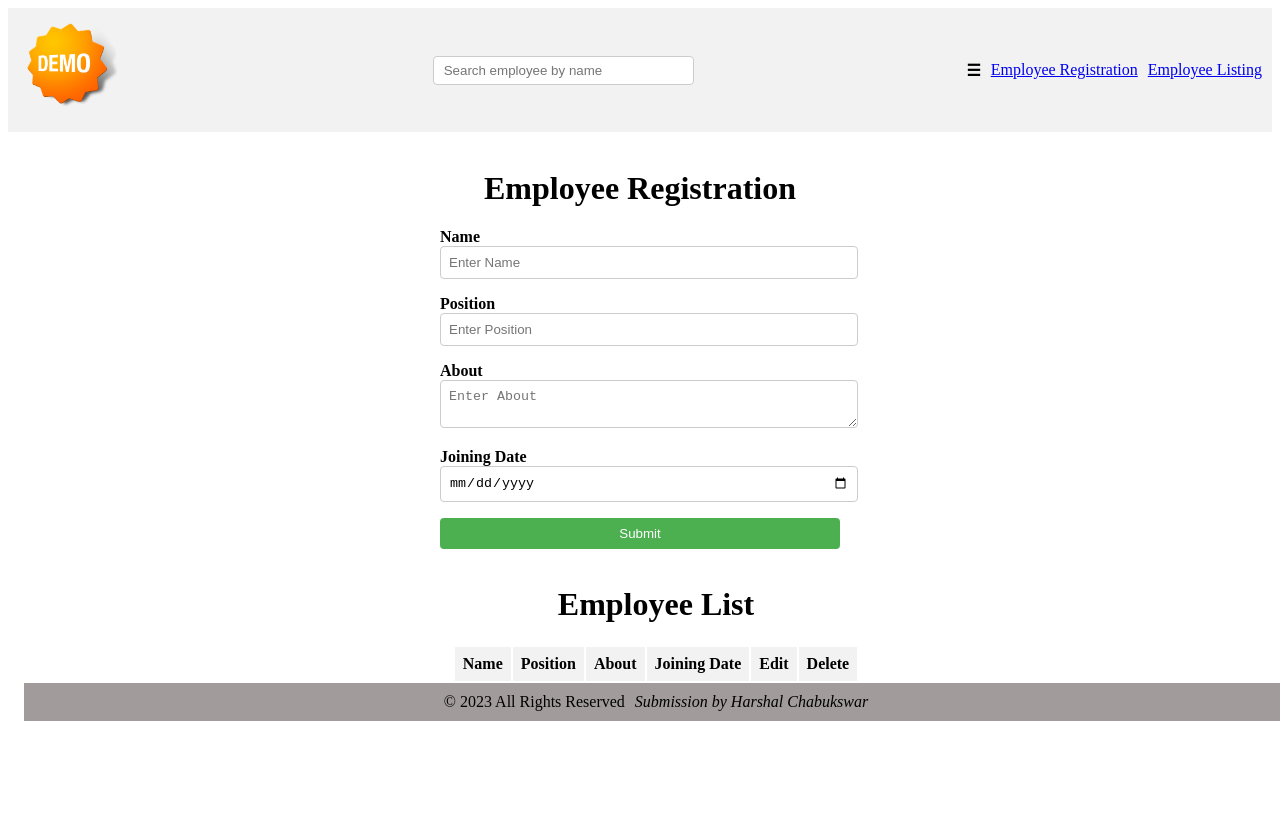
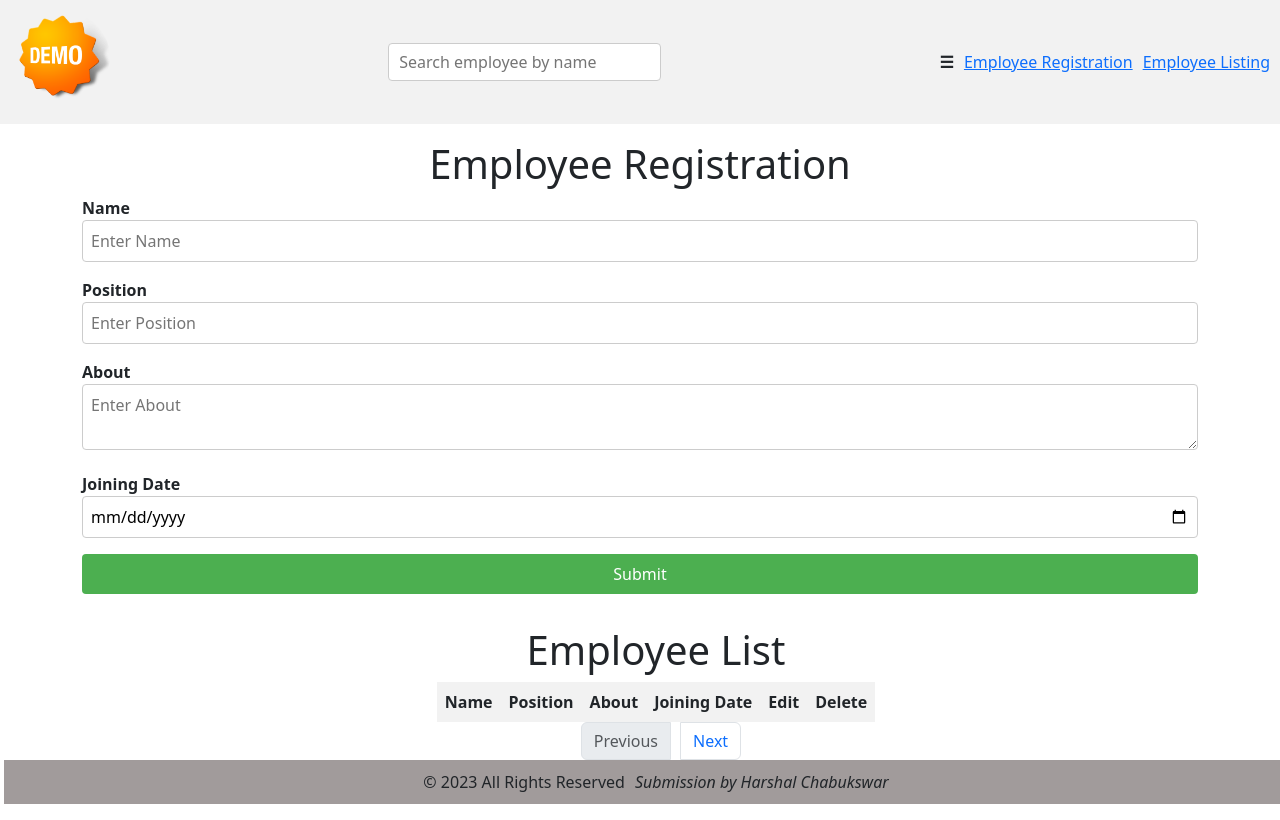
Before and after one commit to sonu355/Employee-Management, a plain HTML site: page index.html in a window 1280 px wide. Shown: the top 820 px of the page. Drawn offline with nearby package versions, Linux system fonts and the light colour scheme.

Commit message:
pagination added but css remaining

```diff
--- a/Crud.js
+++ b/Crud.js
@@ -87,7 +87,6 @@ function searchEmployees(event){
   console.log(searchedEmployees)
   localStorage.setItem("employees", JSON.stringify(searchedEmployees))
   displayEmployeeTable()
-
 }
 
 function searchLocalStorage(input){
@@ -96,3 +95,88 @@ function searchLocalStorage(input){
     return item.name.includes(input)
   })
 }
+
+
+let total_records_tr = document.querySelectorAll("#employeeTableBody tr")
+let total_records = total_records_tr.length
+let records_per_page = 5;
+let page_number = 1;
+let total_page = Math.ceil(total_records/records_per_page)
+
+generatePage()
+displayRecords()
+
+function displayRecords(){
+  var tableBody = document.getElementById("employeeTableBody");
+
+  let startIndex = (page_number -1 ) * records_per_page;
+  let endIndex = startIndex + (records_per_page -1)
+  if(endIndex >= total_records){
+      endIndex = total_records -1
+  }
+  let statement = '';
+  for(let i = startIndex; i<=endIndex; i++){
+      statement += `<tr>${total_records_tr[i].innerHTML}</tr>`
+  }
+  tableBody.innerHTML = statement;
+  document.querySelectorAll(".dynamic-item").forEach((item) => {
+      item.classList.remove("active")
+  })
+
+ if(page_number == 1){
+  document.getElementById("prevBtn").parentElement.classList.add("disabled")
+ }else{
+  document.getElementById("prevBtn").parentElement.classList.remove("disabled")
+
+ }
+
+ if(page_number == total_page){
+  document.getElementById("nextBtn").parentElement.classList.add("disabled")
+
+ }else{
+  document.getElementById("nextBtn").parentElement.classList.remove("disabled")
+
+ }
+
+}
+
+function generatePage (){
+  let prevBtn =   `<li class="page-item ">
+  <a href="javascript:void(0)" id="prevBtn" class="page-link" onclick="prevBtn()">Previous</a>
+</li>`
+  let nextBtn = ` <li class="page-item"><a id="nextBtn" href="javascript:void(0)" class="page-link" onclick ="nextBtn()">
+  Next
+</a></li>`
+  let buttons = "";
+  let activeClass = "";
+
+  for(let i = 1; i<= total_page;  i++){
+      if(i == 1){
+          activeClass = "active"
+      }else{
+          activeClass = ""
+      }
+      buttons += `<li class="page-item dynamic-item ${activeClass}" id="page${i}">
+      <a href="#" class="page-link">
+          ${i}
+      </a>
+  </li>`
+  }
+ document.getElementById("pagination").innerHTML = `${prevBtn}  ${nextBtn}`
+
+}
+
+function prevBtn(){
+  page_number--;
+  displayRecords()
+}
+
+function nextBtn(){
+  page_number++;
+  displayRecords()
+}
+// (employee) => (
+//   if(employee.name.includes(userInput){
+//     console.log(employee.name)
+//   })
+// )
--- a/index.html
+++ b/index.html
@@ -10,6 +10,7 @@
     crossorigin="anonymous" referrerpolicy="no-referrer" />
   <title>CRUD Operation</title>
   <link rel="stylesheet" href="./Crud.css">
+  <link rel="stylesheet" href="https://cdn.jsdelivr.net/npm/bootstrap@5.3.0/dist/css/bootstrap.min.css">
 </head>
 
 <body>
@@ -70,7 +71,13 @@
       <tbody id="employeeTableBody"></tbody>
     </table>
     <div id="buttons"></div>
+    <div class="row">
+      <div class="col">
+        <nav class="d-flex justify-content-center">
+            <ul class="pagination" id="pagination">
 
+            </ul>
+    </div>
   <footer>
     <div class="footer-content">
       <span class="footer-text">&copy; 2023 All Rights Reserved</span>
```
